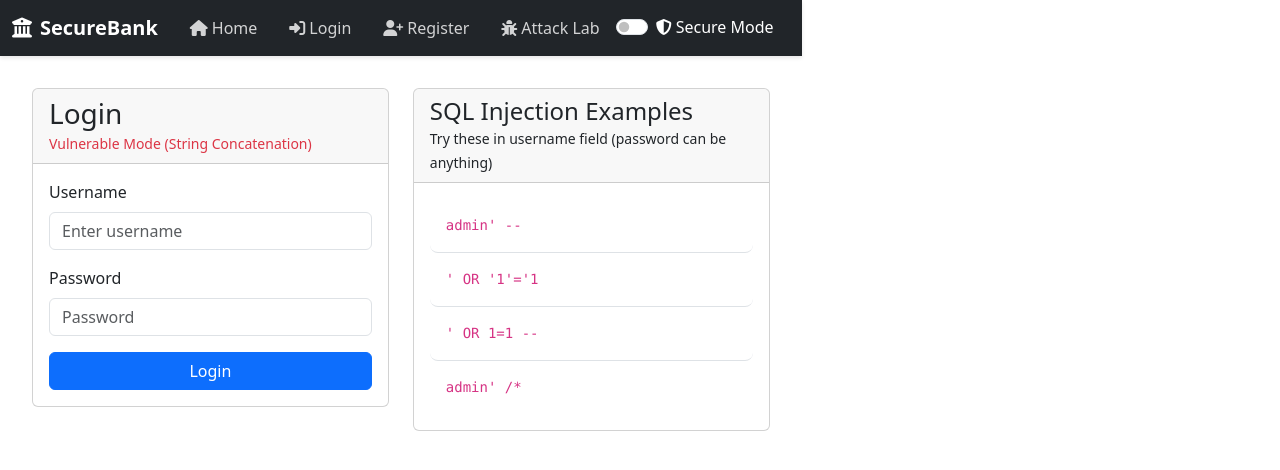
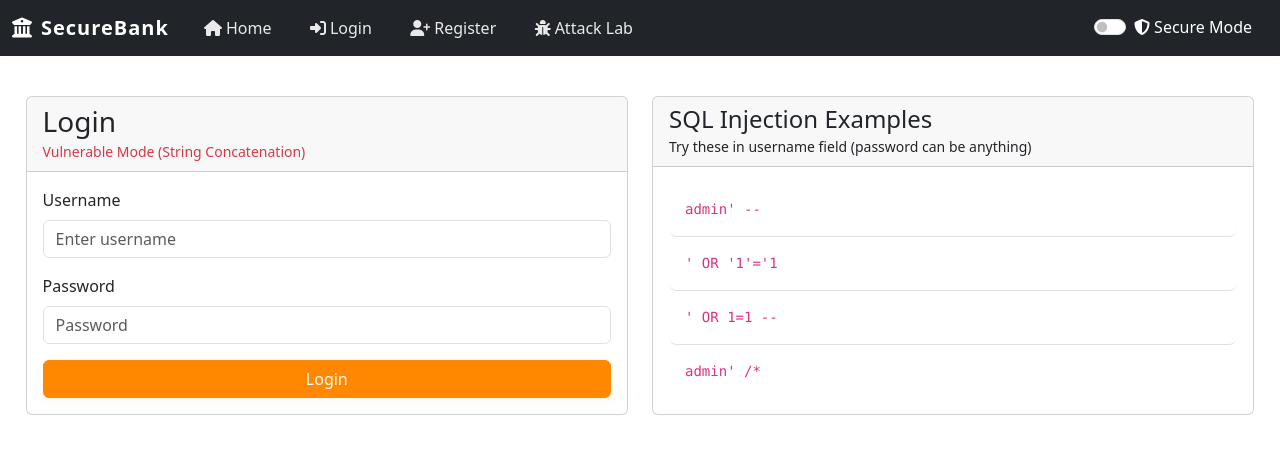
Before and after one commit to tsigemariamzewdu/cyberhackablebank, a React (Vite) app in the folder client/frontend/: page /login in a window 1280 px wide. Shown: the top 470 px of the page. Built offline with nearby package versions, Linux system fonts and the light colour scheme.

Commit message:
added theme.css

```diff
--- a/client/frontend/src/theme.css
+++ b/client/frontend/src/theme.css
@@ -1,24 +1,24 @@
 :root {
   /* Brand Colors */
-  --primary-color: #2c3e50;
-  --primary-light: #34495e;
-  --primary-dark: #1a252f;
-  --accent-color: #3498db;
-  --accent-light: #5dade2;
-  --accent-dark: #2980b9;
+  --primary-color: #ff8800;
+  --primary-light: #ffa940;
+  --primary-dark: #cc6e00;
+  --accent-color: #ff8800;
+  --accent-light: #ffa940;
+  --accent-dark: #cc6e00;
 
   /* Neutral Colors */
-  --background-color: #f8f9fa;
+  --background-color: #fff8f1;
   --surface-color: #ffffff;
-  --text-primary: #2c3e50;
+  --text-primary: #2c2c2c;
   --text-secondary: #7f8c8d;
-  --border-color: #e9ecef;
+  --border-color: #ffe0b3;
 
   /* Status Colors */
   --success-color: #2ecc71;
   --warning-color: #f1c40f;
   --error-color: #e74c3c;
-  --info-color: #3498db;
+  --info-color: #ff8800;
 }
 
 /* Global Styles */
@@ -40,112 +40,129 @@
 
 .main-content {
   flex: 1;
-  padding: 2rem;
-  max-width: 1400px;
-  margin: 0 auto;
-  width: 100%;
+  padding: 2.5rem 2vw;
+  width: 100vw;
+  max-width: 100vw;
+  margin: 0;
+  box-sizing: border-box;
 }
 
 /* Card Styles */
 .bank-card {
   background: var(--surface-color);
-  border-radius: 12px;
-  box-shadow: 0 4px 6px rgba(0, 0, 0, 0.1);
+  border-radius: 14px;
+  box-shadow: 0 4px 12px rgba(255, 136, 0, 0.08);
   padding: 1.5rem;
   margin-bottom: 1.5rem;
-  border: none;
-  transition: transform 0.2s ease, box-shadow 0.2s ease;
+  border: 1.5px solid var(--border-color);
+  transition: transform 0.2s, box-shadow 0.2s;
 }
 
 .bank-card:hover {
-  transform: translateY(-2px);
-  box-shadow: 0 6px 12px rgba(0, 0, 0, 0.15);
+  transform: translateY(-2px) scale(1.01);
+  box-shadow: 0 8px 24px rgba(255, 136, 0, 0.15);
 }
 
 /* Button Styles */
-.btn-primary {
-  background-color: var(--accent-color);
-  border-color: var(--accent-color);
-  color: white;
-  padding: 0.5rem 1.5rem;
+.btn-primary, .btn-primary:focus {
+  background-color: var(--accent-color) !important;
+  border-color: var(--accent-color) !important;
+  color: #fff !important;
+  font-weight: 600;
   border-radius: 8px;
-  font-weight: 500;
-  transition: all 0.2s ease;
+  box-shadow: 0 2px 8px rgba(255, 136, 0, 0.08);
+  transition: all 0.2s;
 }
 
 .btn-primary:hover {
-  background-color: var(--accent-dark);
-  border-color: var(--accent-dark);
-  transform: translateY(-1px);
+  background-color: var(--accent-dark) !important;
+  border-color: var(--accent-dark) !important;
+  color: #fff !important;
+  transform: translateY(-1px) scale(1.01);
+}
+
+.btn-outline-primary {
+  color: var(--accent-color) !important;
+  border-color: var(--accent-color) !important;
+  background: transparent !important;
+}
+
+.btn-outline-primary:hover {
+  background: var(--accent-light) !important;
+  color: #fff !important;
+  border-color: var(--accent-dark) !important;
 }
 
 /* Form Styles */
 .form-control {
   border-radius: 8px;
-  border: 1px solid var(--border-color);
+  border: 1.5px solid var(--border-color);
   padding: 0.75rem 1rem;
-  transition: border-color 0.2s ease, box-shadow 0.2s ease;
+  transition: border-color 0.2s, box-shadow 0.2s;
 }
 
 .form-control:focus {
   border-color: var(--accent-color);
-  box-shadow: 0 0 0 0.2rem rgba(52, 152, 219, 0.25);
+  box-shadow: 0 0 0 0.2rem rgba(255, 136, 0, 0.15);
 }
 
 /* Navigation */
 .navbar {
   background-color: var(--primary-color) !important;
   padding: 1rem 0;
-  box-shadow: 0 2px 4px rgba(0, 0, 0, 0.1);
+  box-shadow: 0 2px 8px rgba(255, 136, 0, 0.08);
 }
 
 .navbar-brand {
-  font-weight: 600;
-  font-size: 1.5rem;
-  color: white !important;
+  font-weight: 700;
+  font-size: 1.7rem;
+  color: #fff !important;
+  letter-spacing: 1px;
 }
 
 .nav-link {
-  color: rgba(255, 255, 255, 0.8) !important;
+  color: rgba(255, 255, 255, 0.9) !important;
   font-weight: 500;
-  padding: 0.5rem 1rem !important;
-  transition: color 0.2s ease;
+  padding: 0.5rem 1.2rem !important;
+  transition: color 0.2s;
 }
 
 .nav-link:hover {
-  color: white !important;
+  color: #fff !important;
+  text-shadow: 0 2px 8px rgba(255, 136, 0, 0.12);
 }
 
 /* Dashboard Stats */
 .stats-card {
   background: linear-gradient(135deg, var(--primary-color), var(--primary-light));
-  color: white;
-  border-radius: 12px;
+  color: #fff;
+  border-radius: 14px;
   padding: 1.5rem;
   margin-bottom: 1.5rem;
+  box-shadow: 0 4px 12px rgba(255, 136, 0, 0.10);
 }
 
 .stats-card h3 {
-  font-size: 2rem;
+  font-size: 2.1rem;
   margin: 0;
-  font-weight: 600;
+  font-weight: 700;
 }
 
 .stats-card p {
   margin: 0;
-  opacity: 0.8;
+  opacity: 0.85;
 }
 
 /* Transaction List */
 .transaction-list {
   background: var(--surface-color);
-  border-radius: 12px;
+  border-radius: 14px;
   overflow: hidden;
 }
 
 .transaction-item {
   padding: 1rem;
-  border-bottom: 1px solid var(--border-color);
+  border-bottom: 1.5px solid var(--border-color);
   display: flex;
   justify-content: space-between;
   align-items: center;
@@ -166,13 +183,13 @@
 /* Table Styles */
 .table {
   background: var(--surface-color);
-  border-radius: 12px;
+  border-radius: 14px;
   overflow: hidden;
 }
 
 .table thead th {
   background-color: var(--primary-color);
-  color: white;
+  color: #fff;
   border: none;
   padding: 1rem;
 }
@@ -182,17 +199,30 @@
   border-color: var(--border-color);
 }
 
+.badge.bg-success {
+  background: #2ecc71 !important;
+}
+.badge.bg-danger {
+  background: #e74c3c !important;
+}
+.badge.bg-warning {
+  background: #f1c40f !important;
+  color: #fff !important;
+}
+.badge.bg-info {
+  background: var(--accent-color) !important;
+  color: #fff !important;
+}
+
 /* Responsive Design */
-@media (max-width: 768px) {
+@media (max-width: 900px) {
   .main-content {
+    padding: 1rem 0.5rem;
+  }
+  .bank-card, .stats-card {
     padding: 1rem;
   }
-
-  .bank-card {
-    padding: 1rem;
-  }
-
   .stats-card h3 {
-    font-size: 1.5rem;
+    font-size: 1.3rem;
   }
 }
```
